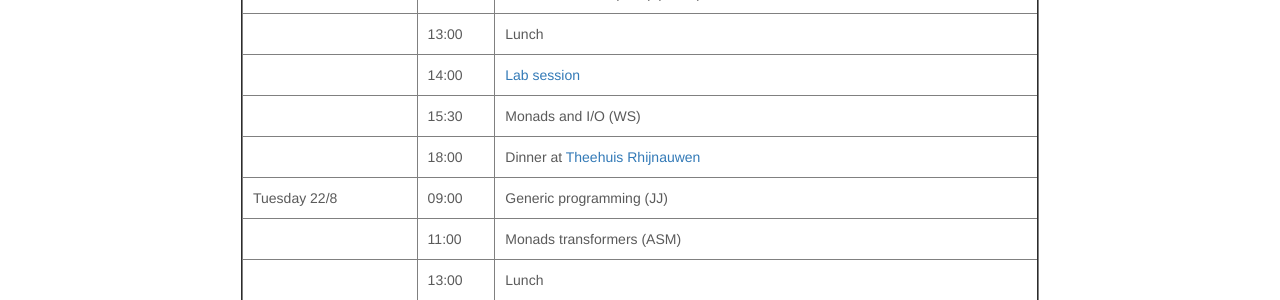
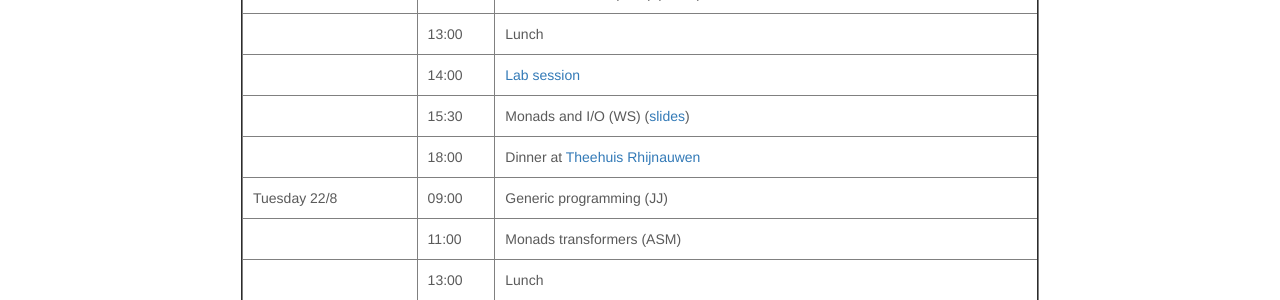
Before and after one commit to AFP-2017/AFP-2017, a Jekyll site: the page built from schedule.html, in a window 1280 px wide. Shown: the part 445-745 px from the top of the page. Built offline with Jekyll 4.4.1, drawn with Linux system fonts in a browser that asks for light colours; nearby versions of some CDN libraries.

Commit message:
Updated second slides; uploaded third set of slides.

```diff
--- a/schedule.html
+++ b/schedule.html
@@ -64,7 +64,7 @@ assignments and projects.
     <tr>
       <td></td>
       <td>15:30</td>
-      <td>Monads and I/O (WS)</td>
+      <td>Monads and I/O (WS)  (<a href="slides/03-slides.pdf">slides</a>)</td>
     </tr>
 
     <tr>
```
Also changed, not shown: 2 other files.
